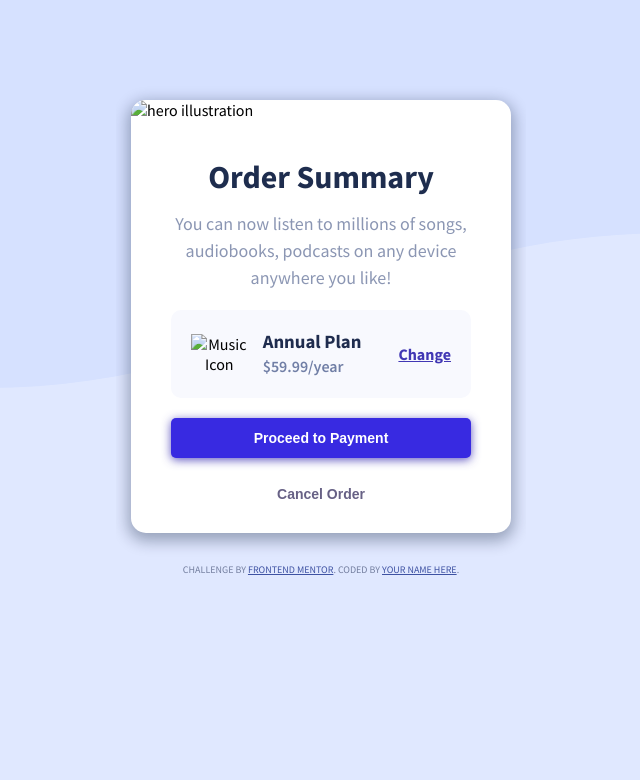
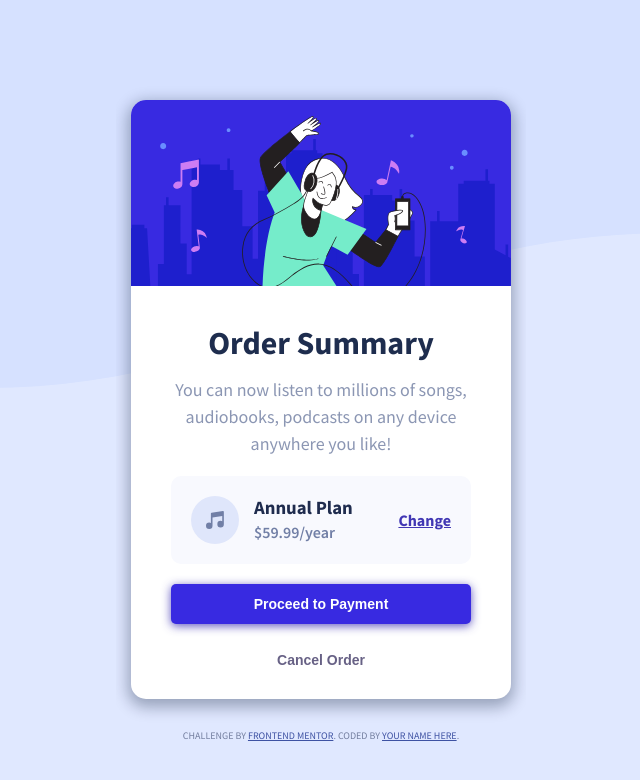
Before and after one commit to ailight360/ordercard, a plain HTML site: page index.html in a window 1280 px wide. Shown: the whole page, without its empty margins (319-959 px from the left). Drawn offline with Linux system fonts and the light colour scheme; the site is published under a folder, as on GitHub Pages, so addresses that start at the root find nothing.

Commit message:
Update index.html

```diff
--- a/index.html
+++ b/index.html
@@ -33,7 +33,7 @@
 
   <div class="order-card">
 
-    <img src="/images/illustration-hero.svg" alt="hero illustration" />
+    <img src="./images/illustration-hero.svg" alt="hero illustration" />
 
 
     <div class="order-summary">
@@ -45,7 +45,7 @@
       </p>
 
       <div class="price-plan">
-        <img src="/images/icon-music.svg" alt="Music Icon" />
+        <img src="./images/icon-music.svg" alt="Music Icon" />
         <h3>Annual Plan <span>$59.99/year</span></h3>
         <a href="#">Change</a>
       </div>
```
